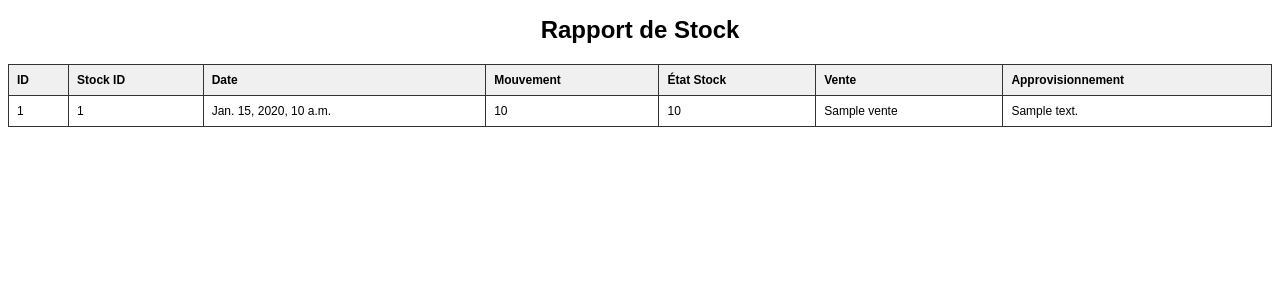
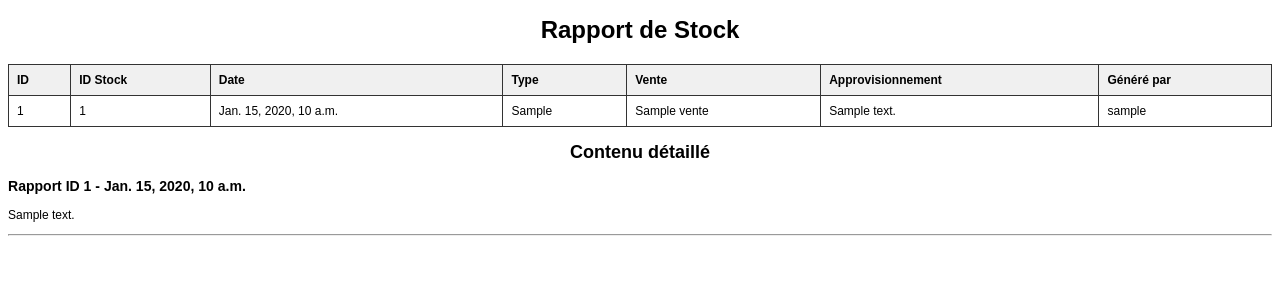
Before and after one commit to cypheredvortex/pfaprojectred, a Django app: template templates/rapport_pdf.html in a window 1280 px wide. Shown: the top 300 px of the page. Run offline with Django 5.2, Linux system fonts and the light colour scheme; the template is opened without the code that fills it: most values are stand-ins (such as "Sample title", 1, 10 or a date in 2020).

Commit message:
Update rapport_pdf.html

```diff
--- a/templates/rapport_pdf.html
+++ b/templates/rapport_pdf.html
@@ -8,36 +8,45 @@
         table { width: 100%; border-collapse: collapse; margin-top: 20px; }
         th, td { border: 1px solid #333; padding: 8px; text-align: left; }
         th { background-color: #f0f0f0; }
-        h1 { text-align: center; }
+        h1, h2 { text-align: center; }
     </style>
 </head>
 <body>
     <h1>Rapport de Stock</h1>
+    <h2>{{ date_rapport|default:"" }}</h2>
+
     <table>
         <thead>
             <tr>
                 <th>ID</th>
-                <th>Stock ID</th>
+                <th>ID Stock</th>
                 <th>Date</th>
-                <th>Mouvement</th>
-                <th>État Stock</th>
+                <th>Type</th>
                 <th>Vente</th>
                 <th>Approvisionnement</th>
+                <th>Généré par</th>
             </tr>
         </thead>
         <tbody>
             {% for rapport in rapports %}
             <tr>
                 <td>{{ rapport.id }}</td>
-                <td>{{ rapport.stockId }}</td>
-                <td>{{ rapport.DateRapport }}</td>
-                <td>{{ rapport.MouvementDeStock }}</td>
-                <td>{{ rapport.EtatStock }}</td>
-                <td>{{ rapport.Vente }}</td>
-                <td>{{ rapport.Approvisionnement }}</td>
+                <td>{{ rapport.stock.id }}</td>
+                <td>{{ rapport.dateRapport }}</td>
+                <td>{{ rapport.type_rapport }}</td>
+                <td>{{ rapport.vente }}</td>
+                <td>{{ rapport.approvisionnement }}</td>
+                <td>{{ rapport.généré_par.username }}</td>
             </tr>
             {% endfor %}
         </tbody>
     </table>
+
+    <h2>Contenu détaillé</h2>
+    {% for rapport in rapports %}
+        <h3>Rapport ID {{ rapport.id }} - {{ rapport.dateRapport }}</h3>
+        <p>{{ rapport.contenu }}</p>
+        <hr>
+    {% endfor %}
 </body>
 </html>
```
